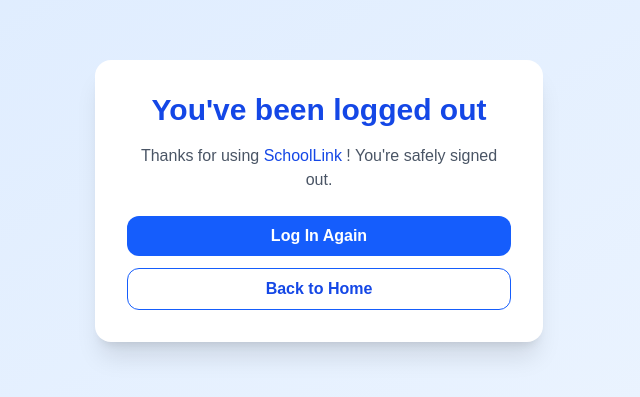
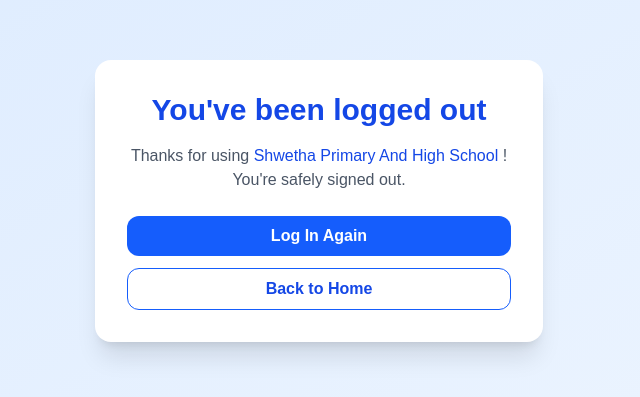
Before and after one commit to gauthamkn/Noticeboard-app, a Next.js app: page /logout in a window 1280 px wide. Shown: the part 199-596 px from the top of the page, without its empty margins (321-961 px from the left). Built offline with nearby package versions, Linux system fonts and the light colour scheme.

Commit message:
Update page.js

```diff
--- a/src/app/logout/page.js
+++ b/src/app/logout/page.js
@@ -14,7 +14,7 @@ export default function LogoutPage() {
       <div className="bg-white p-8 rounded-2xl shadow-xl w-full max-w-md text-center">
         <h1 className="text-3xl font-bold text-blue-700 mb-4">You&apos;ve been logged out</h1>
         <p className="text-gray-600 mb-6">
-          Thanks for using <span className="font-medium text-blue-700">SchoolLink </span>! You&apos;re safely signed out.
+          Thanks for using <span className="font-medium text-blue-700">Shwetha Primary And High School </span>! You&apos;re safely signed out.
         </p>
 
         <div className="flex flex-col gap-3">
```
